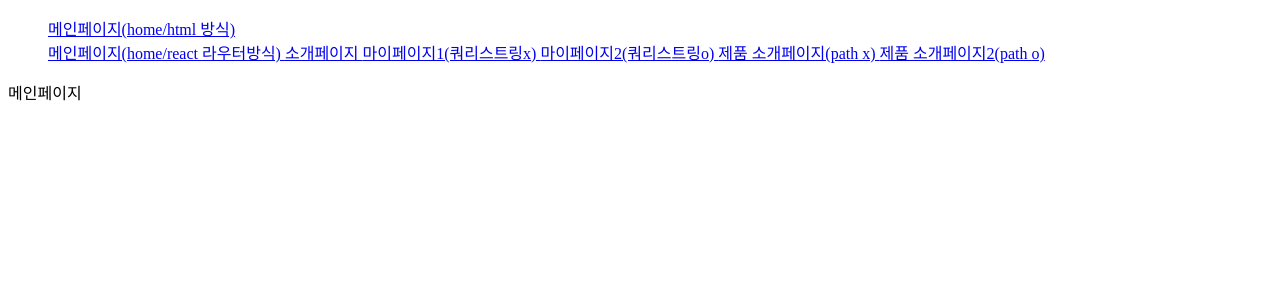
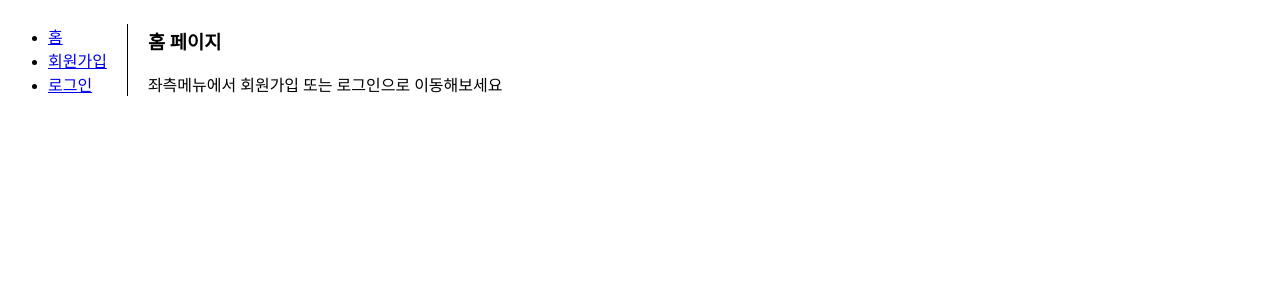
Before and after one commit to LEE-GYEO-RE/tj2025A_web2, a React (Vite) app in the folder src/main/reactapp/: page / in a window 1280 px wide. Shown: the top 300 px of the page. Built offline with nearby package versions, Linux system fonts and the light colour scheme.

Commit message:
web2_day10_Task6 완료

```diff
--- /dev/null
+++ b/src/main/reactapp/src/example/day04/Task6.css
@@ -0,0 +1,9 @@
+.container{
+    display: flex;
+}
+
+.container > ul{
+    padding-right: 20px;
+    margin-right: 20px;
+    border-right: 1px solid black;
+}
--- /dev/null
+++ b/src/main/reactapp/src/example/day04/Task6.jsx
@@ -0,0 +1,87 @@
+import { BrowserRouter, Route, Routes, Link, useNavigate } from "react-router-dom"
+import './Task6.css';
+import { use, useRef } from "react";
+
+
+// 홈 화면 컴포넌트
+function Home(props) {
+    return (<>
+        <h3> 홈 페이지 </h3>
+        <div> 좌측메뉴에서 회원가입 또는 로그인으로 이동해보세요 </div>
+    </>)
+}
+
+// 회원가입 화면 컴포넌트
+function Sign(props) {
+
+    // 입력상자들을 참조하는 useRef
+    const idRef = useRef(null);
+    const pwdRef = useRef(null);
+    const navigate = useNavigate();
+    // 특징 이벤트에서 참조중인 useRef current 확인하기
+    const 회원가입 = async () => {
+        console.log( idRef.current.value );
+        const id = idRef.current.value; // idRef : 참조객체 , idRef.current : 참조객체가 참조중인 값
+        const pwd = pwdRef.current.value;
+        // axios로 서버에 통신 요청
+        alert('회원가입 성공');
+        navigate('/login');
+    }
+
+    return (<>
+        <h3> 회원가입 페이지 </h3>
+        <input ref={idRef} placeholder="아이디" /> <br/>
+        <input ref={pwdRef} placeholder="비밀번호" type="password" /> <br/>
+        <button onClick={ 회원가입 }> 회원가입 </button>
+    </>)
+}
+
+// 로그인 화면 컴포넌트
+function Login(props) {
+
+    const formRef = useRef(null);
+    const idRef = useRef(null);
+    const pwdRef = useRef(null);
+    const navigate = useNavigate();
+
+    const 로그인 = async () => {
+        const id = formRef.current.elements['id'].value;
+        const pwd = formRef.current.elements['pwd'].value;
+        alert('로그인 성공')
+        navigate('/');
+    }
+
+    return (<>
+        <h3> 로그인 페이지 </h3>
+        <form ref={ formRef }>
+            <input name="id" placeholder="아이디" /> <br/>
+            <input name="pwd" placeholder="비밀번호" type="password" /> <br/>
+            <button type="button" onClick={ 로그인 }> 로그인 </button>
+        </form>
+    </>)
+}
+
+
+// 라우터
+export default function Task6(props) {
+
+    return (<>
+        <BrowserRouter>
+            <div className="container">
+                <ul>
+                    <li><Link to='/'> 홈 </Link></li>
+                    <li><Link to="/sign"> 회원가입 </Link> </li>
+                    <li><Link to="/login"> 로그인 </Link> </li>
+                </ul>
+                <div className="render">
+                    <Routes>
+                        <Route path="/" element={<Home />} />
+                        <Route path="/sign" element={<Sign />} />
+                        <Route path="/login" element={<Login />} />
+                    </Routes>
+                </div>
+            </div>
+
+        </BrowserRouter>
+    </>)
+} // func e
--- a/src/main/reactapp/src/main.jsx
+++ b/src/main/reactapp/src/main.jsx
@@ -63,4 +63,8 @@
 import Component11 from './example/day04/Component11.jsx';
 // create.render(<Component11/>)
 import Component12 from './example/day04/Component12.jsx';
-create.render(<Component12/>)
+// create.render(<Component12/>)
+
+// day 04 Task6
+import Task6 from './example/day04/Task6.jsx';
+create.render(<Task6/>)
```
